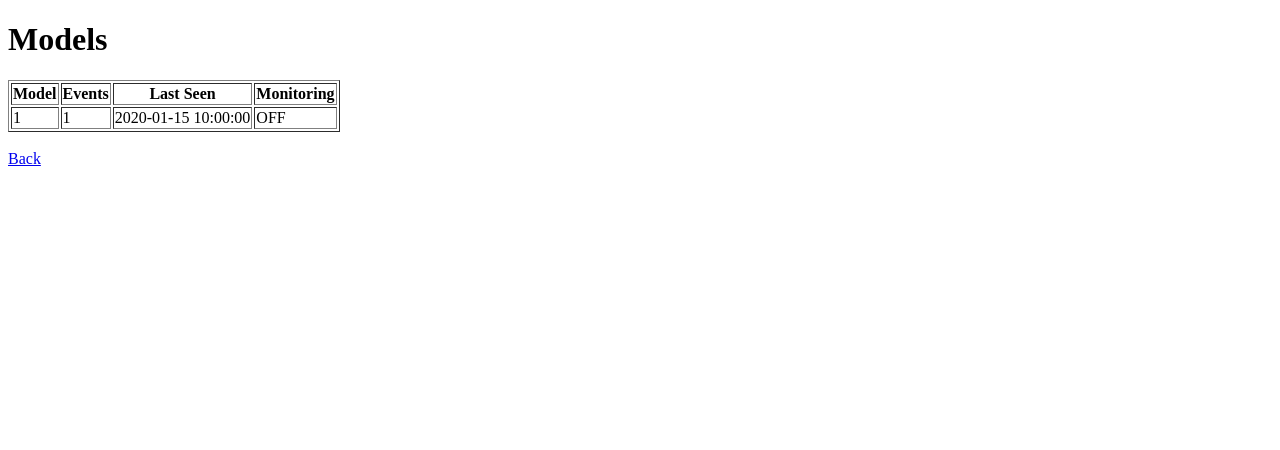
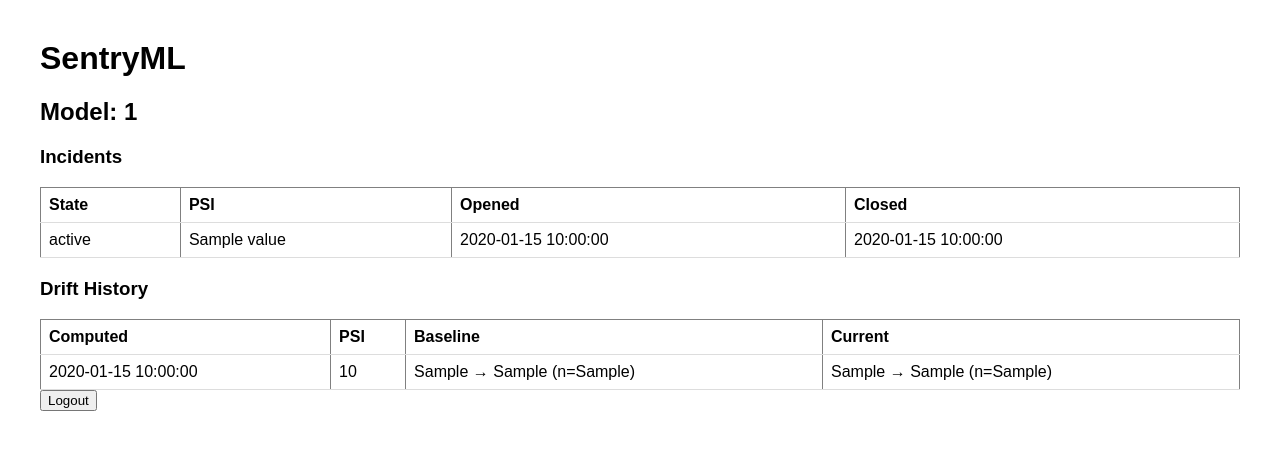
Before and after one commit to zahmedy/SentryML, a FastAPI app: template infra/apps/ui/templates/model_detail.html in a window 1280 px wide. Shown: the top 450 px of the page. Run offline with FastAPI, Linux system fonts and the light colour scheme; the template is opened without the code that fills it: most values are stand-ins (such as "Sample title", 1, 10 or a date in 2020).

Commit message:
dashboard is completed

```diff
--- a/infra/apps/ui/main.py
+++ b/infra/apps/ui/main.py
@@ -151,5 +151,10 @@ def model_detail(request: Request, model_id: str):
 
     return templates.TemplateResponse(
         "model_detail.html",
-        {"request": request, "model_id": model_id, "drift": data["drift"], "incidents": data["incidents"]},
+        {
+            "request": request,
+            "model_id": data["model_id"],
+            "drift": data["drift"],
+            "incidents": data["incidents"],
+        },
     )
--- a/infra/apps/ui/templates/dashboard.html
+++ b/infra/apps/ui/templates/dashboard.html
@@ -16,7 +16,7 @@
   </tr>
   {% for i in open_incidents %}
   <tr>
-    <td>{{ i.model_id }}</td>
+    <td><a href="/models/{{ i.model_id }}">{{ i.model_id }}</a></td>
     <td>{{ i.state }}</td>
     <td>{{ i.value }}</td>
     <td>{{ i.opened_at }}</td>
@@ -38,7 +38,7 @@
   </tr>
   {% for d in latest_drift %}
   <tr>
-    <td>{{ d.model_id }}</td>
+    <td><a href="/models/{{ d.model_id }}">{{ d.model_id }}</a></td>
     <td>{{ d.status }}</td>
     <td>{{ d.psi_score if d.psi_score is defined else d.value if d.value is defined else "" }}</td>
     <td>{{ d.computed_at }}</td>
--- a/infra/apps/ui/templates/model_detail.html
+++ b/infra/apps/ui/templates/model_detail.html
@@ -1,30 +1,50 @@
-<!DOCTYPE html>
-<html>
-<head>
-  <title>SentryML – Models</title>
-</head>
-<body>
-  <h1>Models</h1>
+{% extends "base.html" %}
+{% block content %}
 
-  <table border="1">
-    <tr>
-      <th>Model</th>
-      <th>Events</th>
-      <th>Last Seen</th>
-      <th>Monitoring</th>
-    </tr>
+<h2>Model: {{ model_id }}</h2>
 
-    {% for m in models %}
-    <tr>
-      <td>{{ m.model_id }}</td>
-      <td>{{ m.event_count }}</td>
-      <td>{{ m.last_seen_at }}</td>
-      <td>{{ "ON" if m.is_enabled else "OFF" }}</td>
-    </tr>
-    {% endfor %}
-  </table>
+<h3>Incidents</h3>
+{% if incidents|length == 0 %}
+  <p>No incidents for this model.</p>
+{% else %}
+<table border="1" cellpadding="6" cellspacing="0">
+  <tr>
+    <th>State</th>
+    <th>PSI</th>
+    <th>Opened</th>
+    <th>Closed</th>
+  </tr>
+  {% for i in incidents %}
+  <tr>
+    <td>{{ i.state }}</td>
+    <td>{{ i.value }}</td>
+    <td>{{ i.opened_at }}</td>
+    <td>{{ i.closed_at or "" }}</td>
+  </tr>
+  {% endfor %}
+</table>
+{% endif %}
 
-  <br />
-  <a href="/dashboard">Back</a>
-</body>
-</html>
+<h3 style="margin-top:20px;">Drift History</h3>
+{% if drift|length == 0 %}
+  <p>No drift results yet.</p>
+{% else %}
+<table border="1" cellpadding="6" cellspacing="0">
+  <tr>
+    <th>Computed</th>
+    <th>PSI</th>
+    <th>Baseline</th>
+    <th>Current</th>
+  </tr>
+  {% for d in drift %}
+  <tr>
+    <td>{{ d.computed_at }}</td>
+    <td>{{ d.psi_score }}</td>
+    <td>{{ d.baseline_start }} → {{ d.baseline_end }} (n={{ d.baseline_n }})</td>
+    <td>{{ d.current_start }} → {{ d.current_end }} (n={{ d.current_n }})</td>
+  </tr>
+  {% endfor %}
+</table>
+{% endif %}
+
+{% endblock %}
```
